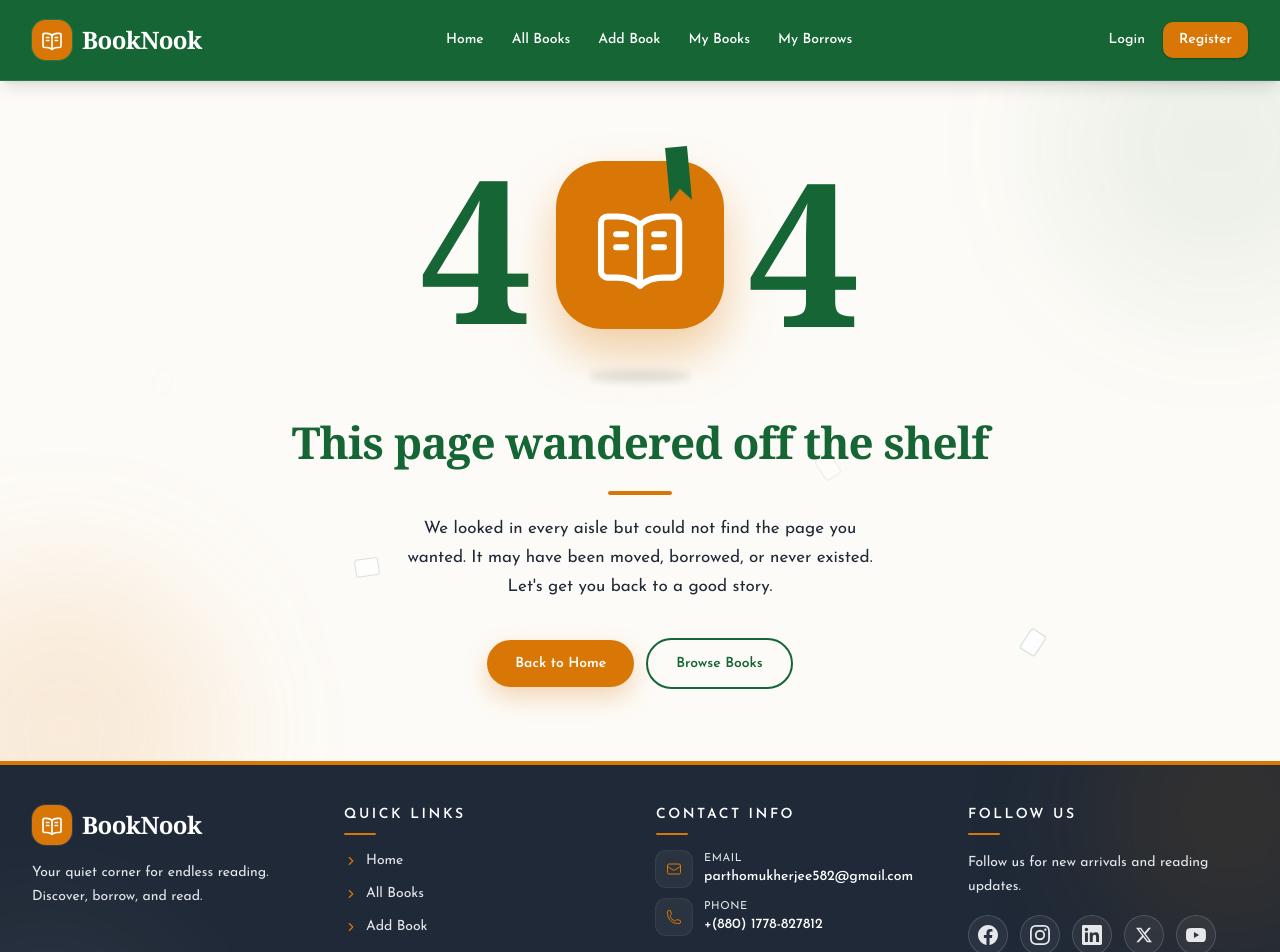
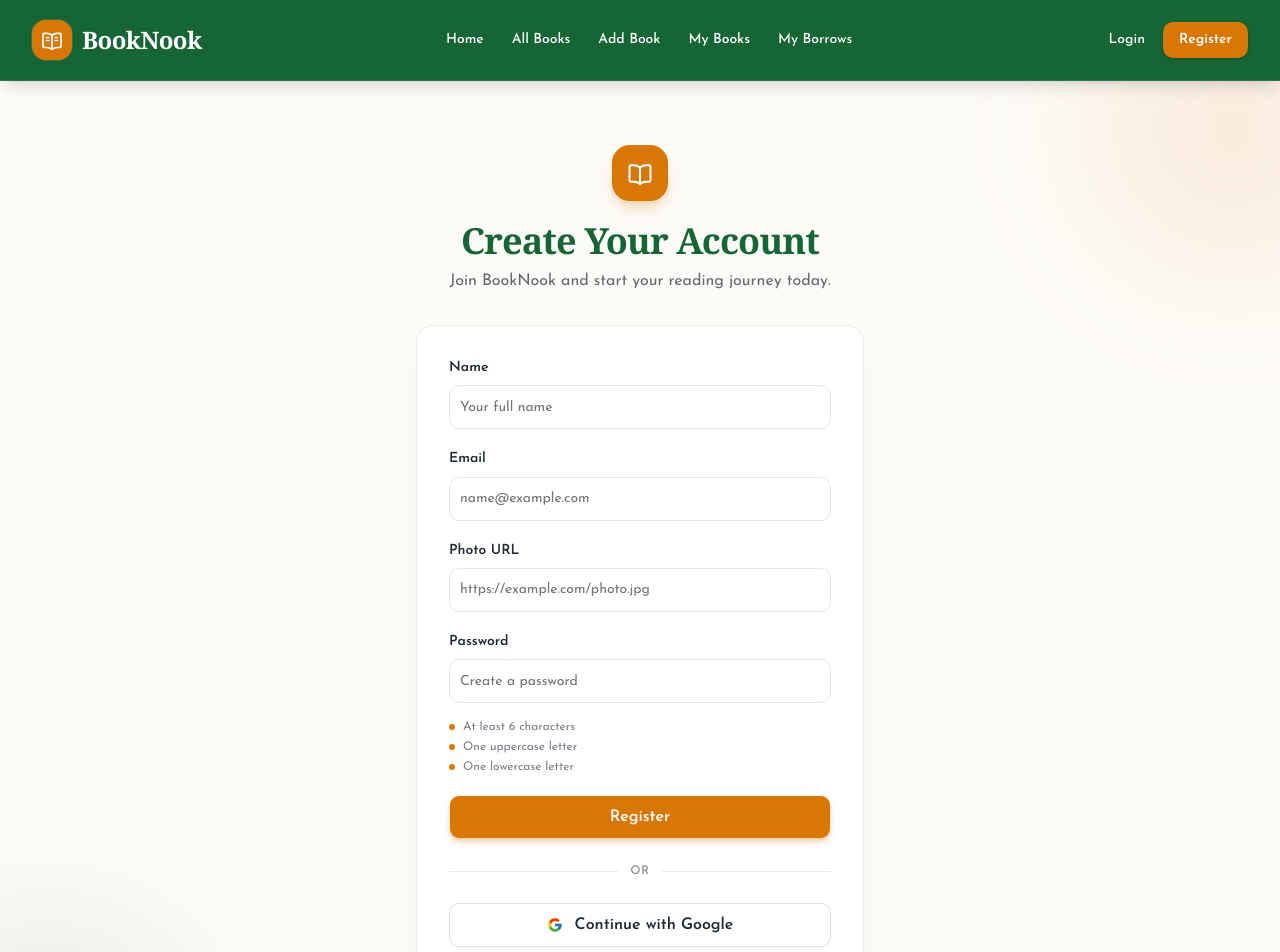
Before and after one commit to Partho-Mukherjee2003/book-nook-client-site, a Next.js app: page /register in a window 1280 px wide. Before the commit this address had no page. Shown: the top 952 px of the page. Built offline with nearby package versions, Linux system fonts and the light colour scheme.

Commit message:
register page done without functionality

```diff
--- /dev/null
+++ b/src/app/(auth)/register/page.tsx
@@ -0,0 +1,190 @@
+"use client";
+
+import Link from "next/link";
+import { FcGoogle } from "react-icons/fc";
+import { Button } from "@/components/ui/button";
+import { Field, FieldGroup, FieldLabel } from "@/components/ui/field";
+import { Input } from "@/components/ui/input";
+
+const inputClass =
+  "h-11 focus-visible:border-[#166534] focus-visible:ring-[#166534]/30";
+const labelClass = "font-semibold text-[#1F2937]";
+
+const RegisterPage = () => {
+  const handleSubmit = (e: React.FormEvent<HTMLFormElement>) => {
+    e.preventDefault();
+
+    const formData = new FormData(e.currentTarget);
+    const data = Object.fromEntries(formData.entries());
+
+    console.log(data); // { name, email, photoURL, password }
+  };
+
+  return (
+    <section className="relative overflow-hidden bg-[#FDFBF7] px-4 py-12 sm:py-16">
+      {/* Decorative glows */}
+      <div
+        aria-hidden="true"
+        className="pointer-events-none absolute -right-24 -top-24 h-72 w-72 rounded-full bg-[#D97706]/10 blur-3xl"
+      />
+      <div
+        aria-hidden="true"
+        className="pointer-events-none absolute -bottom-32 -left-24 h-72 w-72 rounded-full bg-[#166534]/10 blur-3xl"
+      />
+
+      <div className="relative mx-auto w-full max-w-md">
+        {/* Heading */}
+        <div className="text-center">
+          <span className="mx-auto flex h-14 w-14 items-center justify-center rounded-2xl bg-[#D97706] text-white shadow-lg shadow-[#D97706]/25">
+            <svg
+              viewBox="0 0 24 24"
+              fill="none"
+              stroke="currentColor"
+              strokeWidth="1.7"
+              strokeLinecap="round"
+              strokeLinejoin="round"
+              aria-hidden="true"
+              className="h-7 w-7"
+            >
+              <path d="M12 7.25C10.6 6.05 8.8 5.4 6.75 5.4H4.5A1.5 1.5 0 0 0 3 6.9v11.1a1.5 1.5 0 0 0 1.5 1.5h2.25c2.05 0 3.85.65 5.25 1.85 1.4-1.2 3.2-1.85 5.25-1.85h2.25a1.5 1.5 0 0 0 1.5-1.5V6.9a1.5 1.5 0 0 0-1.5-1.5h-2.25c-2.05 0-3.85.65-5.25 1.85Z" />
+              <path d="M12 7.25v14.1" />
+            </svg>
+          </span>
+
+          <h1 className="mt-5 font-serif text-3xl font-bold tracking-tight text-[#166534] sm:text-4xl">
+            Create Your Account
+          </h1>
+          <p className="mt-2 text-sm leading-6 text-[#1F2937]/70 sm:text-base">
+            Join BookNook and start your reading journey today.
+          </p>
+        </div>
+
+        {/* Card */}
+        <div className="mt-8 rounded-2xl border border-[#166534]/10 bg-white p-6 shadow-xl shadow-[#166534]/5 sm:p-8">
+          <form onSubmit={handleSubmit}>
+            <FieldGroup>
+              {/* Name */}
+              <Field>
+                <FieldLabel htmlFor="register-name" className={labelClass}>
+                  Name
+                </FieldLabel>
+                <Input
+                  id="register-name"
+                  name="name"
+                  type="text"
+                  placeholder="Your full name"
+                  required
+                  className={inputClass}
+                />
+              </Field>
+
+              {/* Email */}
+              <Field>
+                <FieldLabel htmlFor="register-email" className={labelClass}>
+                  Email
+                </FieldLabel>
+                <Input
+                  id="register-email"
+                  name="email"
+                  type="email"
+                  placeholder="name@example.com"
+                  required
+                  className={inputClass}
+                />
+              </Field>
+
+              {/* Photo URL */}
+              <Field>
+                <FieldLabel htmlFor="register-photo" className={labelClass}>
+                  Photo URL
+                </FieldLabel>
+                <Input
+                  id="register-photo"
+                  name="photoURL"
+                  type="url"
+                  placeholder="https://example.com/photo.jpg"
+                  className={inputClass}
+                />
+              </Field>
+
+              {/* Password */}
+              <Field>
+                <FieldLabel htmlFor="register-password" className={labelClass}>
+                  Password
+                </FieldLabel>
+                <Input
+                  id="register-password"
+                  name="password"
+                  type="password"
+                  placeholder="Create a password"
+                  required
+                  className={inputClass}
+                />
+
+                {/* Password requirements */}
+                <ul className="mt-2 space-y-1 text-xs text-[#1F2937]/60">
+                  <li className="flex items-center gap-2">
+                    <span className="h-1.5 w-1.5 rounded-full bg-[#D97706]" />
+                    At least 6 characters
+                  </li>
+                  <li className="flex items-center gap-2">
+                    <span className="h-1.5 w-1.5 rounded-full bg-[#D97706]" />
+                    One uppercase letter
+                  </li>
+                  <li className="flex items-center gap-2">
+                    <span className="h-1.5 w-1.5 rounded-full bg-[#D97706]" />
+                    One lowercase letter
+                  </li>
+                </ul>
+              </Field>
+
+              {/* Password error / toast message goes here later */}
+
+              {/* Register button */}
+              <Field>
+                <Button
+                  type="submit"
+                  className="h-11 w-full bg-[#D97706] text-base font-semibold text-white shadow-md shadow-[#D97706]/25 hover:bg-orange-700"
+                >
+                  Register
+                </Button>
+              </Field>
+            </FieldGroup>
+          </form>
+
+          {/* Divider */}
+          <div className="my-6 flex items-center gap-3">
+            <span className="h-px flex-1 bg-[#1F2937]/10" />
+            <span className="text-xs font-semibold uppercase tracking-wider text-[#1F2937]/50">
+              or
+            </span>
+            <span className="h-px flex-1 bg-[#1F2937]/10" />
+          </div>
+
+          {/* Google login */}
+          <Button
+            type="button"
+            variant="outline"
+            className="h-11 w-full gap-3 border-[#1F2937]/15 text-base font-semibold text-[#1F2937] hover:border-[#166534]/40 hover:bg-[#166534]/5"
+          >
+            <FcGoogle className="h-5 w-5" />
+            Continue with Google
+          </Button>
+        </div>
+
+        {/* Login link */}
+        <p className="mt-6 text-center text-sm text-[#1F2937]/70">
+          Already have an account?{" "}
+          <Link
+            href="/login"
+            className="font-semibold text-[#166534] transition-colors hover:text-[#D97706] hover:underline"
+          >
+            Login
+          </Link>
+        </p>
+      </div>
+    </section>
+  );
+};
+
+export default RegisterPage;
```
